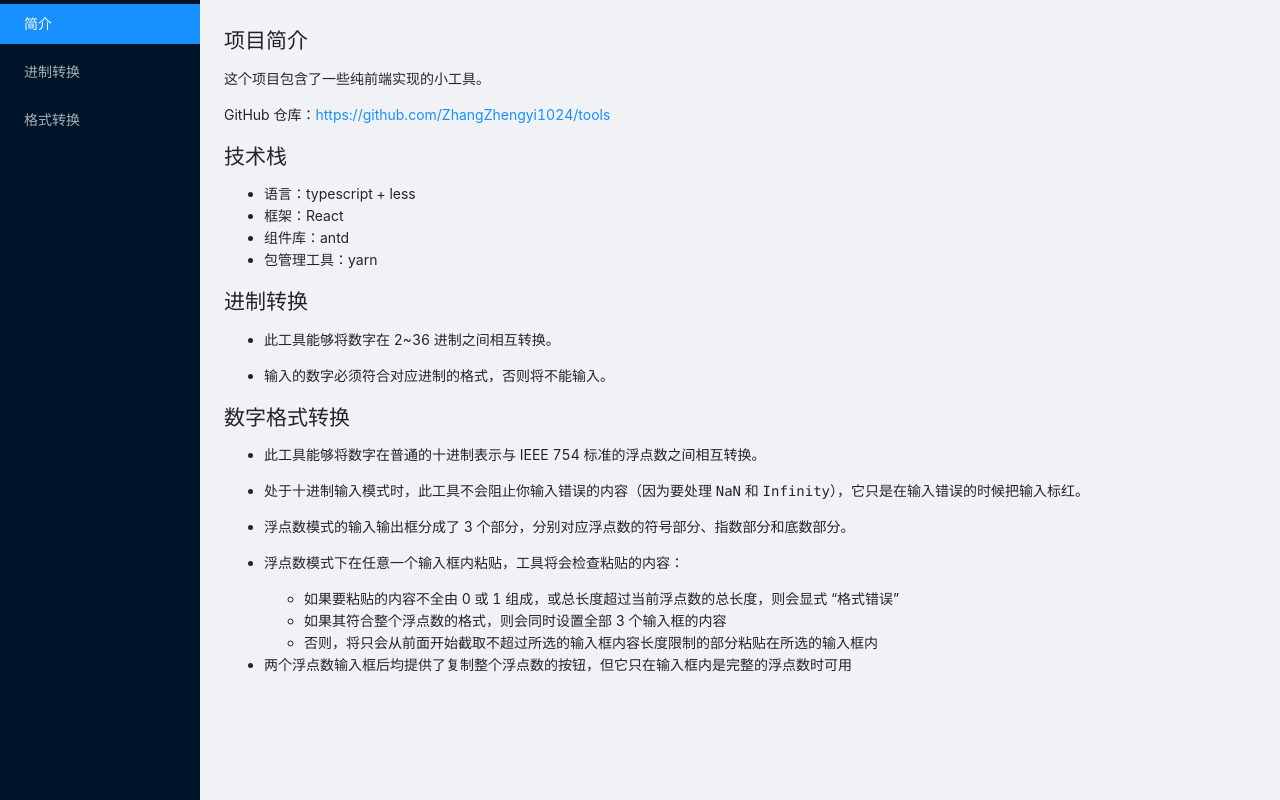
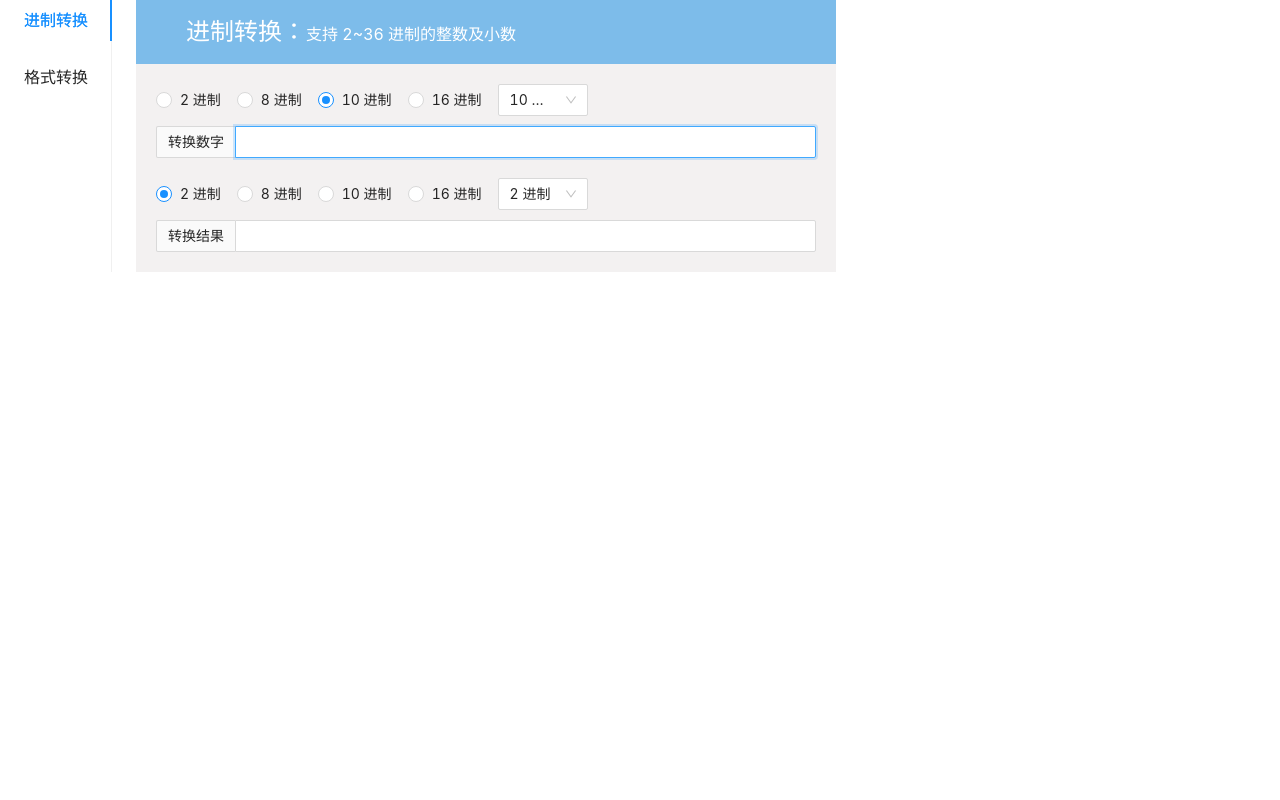
Before and after one commit to maldovar1024/tools, a React (Create React App) app: page / in a window 1280 px wide. Built offline with nearby package versions, Linux system fonts and the light colour scheme.

Commit message:
feat: 使用 tab 实现切换页面

```diff
--- a/src/app.tsx
+++ b/src/app.tsx
@@ -1,40 +1,20 @@
-import { Layout, Menu } from 'antd';
+import { Tabs } from 'antd';
 import React from 'react';
-import { Link, Route, Switch, useLocation } from 'react-router-dom';
-import NotFound from './404';
 import './app.less';
 import { FormConverter } from './form-converter';
-import Introduction from './introduction';
 import { RadixConverter } from './radix-converter';
 
-const { Sider, Content } = Layout;
-const { Item } = Menu;
+const { TabPane } = Tabs;
 
 export default function App(): JSX.Element {
-  const location = useLocation();
   return (
-    <Layout className="App">
-      <Sider>
-        <Menu theme="dark" mode="inline" selectedKeys={[location.pathname]}>
-          <Item key="/">
-            <Link to="/">简介</Link>
-          </Item>
-          <Item key="/radix-converter">
-            <Link to="/radix-converter">进制转换</Link>
-          </Item>
-          <Item key="/form-converter">
-            <Link to="/form-converter">格式转换</Link>
-          </Item>
-        </Menu>
-      </Sider>
-      <Content>
-        <Switch>
-          <Route exact path="/" component={Introduction} />
-          <Route exact path="/radix-converter" component={RadixConverter} />
-          <Route exact path="/form-converter" component={FormConverter} />
-          <Route component={NotFound} />
-        </Switch>
-      </Content>
-    </Layout>
+    <Tabs defaultActiveKey="radix-converter" tabPosition="left" size="large">
+      <TabPane tab="进制转换" key="radix-converter">
+        <RadixConverter />
+      </TabPane>
+      <TabPane tab="格式转换" key="form-converter">
+        <FormConverter />
+      </TabPane>
+    </Tabs>
   );
 }
--- a/src/index.tsx
+++ b/src/index.tsx
@@ -1,14 +1,11 @@
 import React from 'react';
 import ReactDOM from 'react-dom';
-import { BrowserRouter as Router } from 'react-router-dom';
 import App from './app';
 import './index.less';
 
 ReactDOM.render(
   <React.StrictMode>
-    <Router basename="/tools">
-      <App />
-    </Router>
+    <App />
   </React.StrictMode>,
   document.getElementById('root')
 );
```
